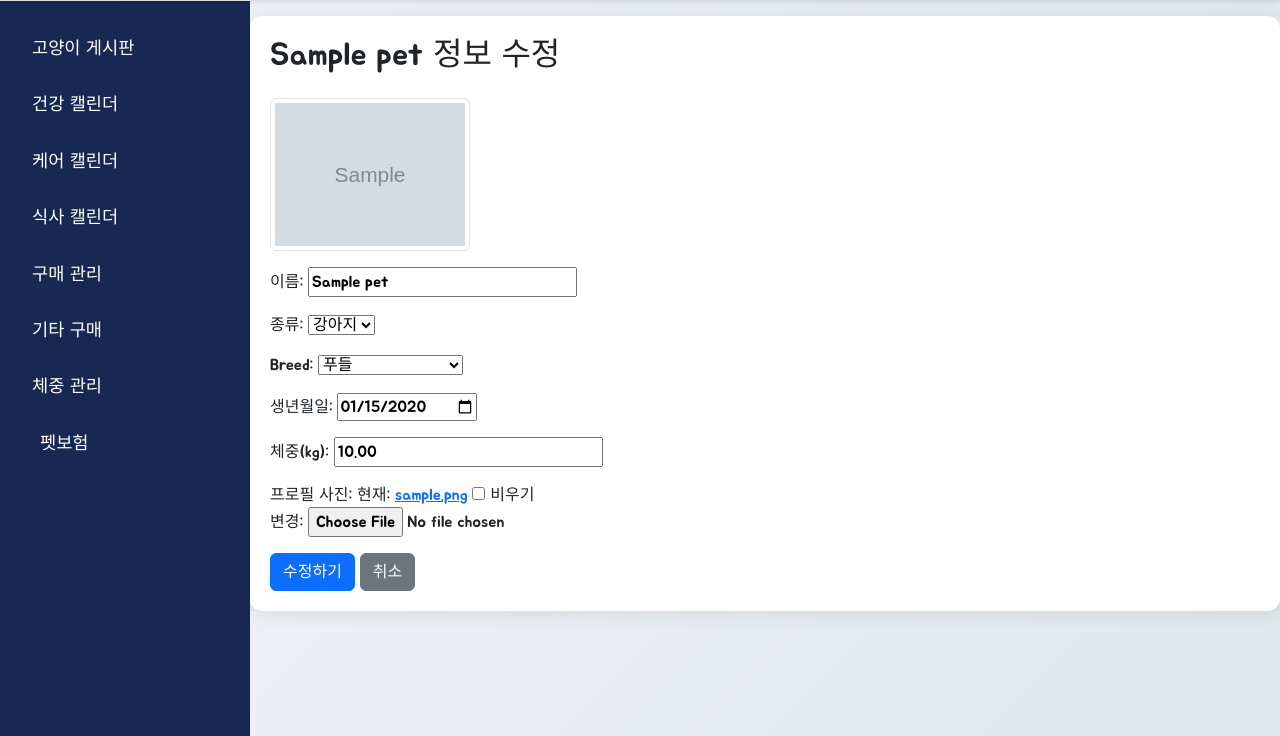
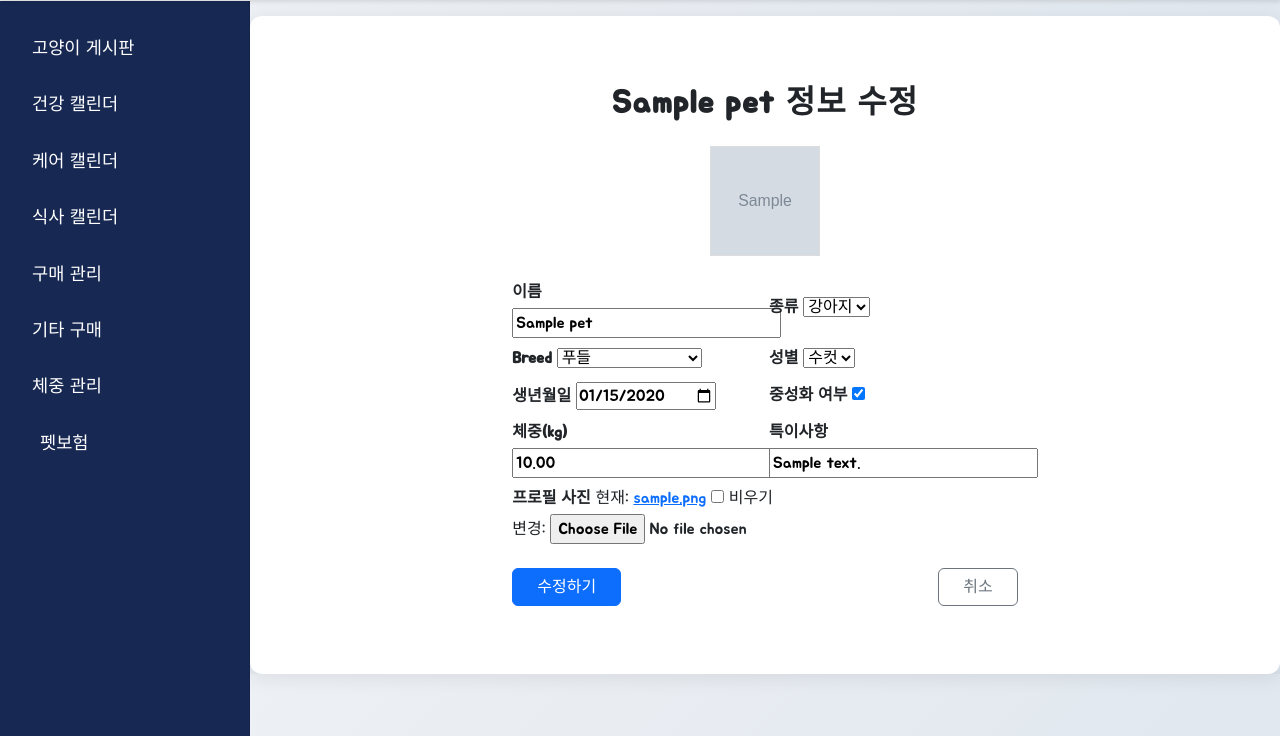
Before and after one commit to ychany/CatCare, a Django app: page /pets/edit/1/ in a window 1280 px wide. Shown: the part 64-800 px from the top of the page. Run offline with Django 5.2, Linux system fonts and the light colour scheme; a user stored in the database is signed in; tables that the repository leaves empty hold one stand-in row (values such as "Sample post"); grey boxes marked "Sample" are stand-in pictures.

Commit message:
고양이 추가, 수정페이지 수정

```diff
--- a/common_app/forms.py
+++ b/common_app/forms.py
@@ -41,7 +41,7 @@ class PetForm(forms.ModelForm):
 
     class Meta:
         model = Pet
-        fields = ['name', 'pet_type', 'breed', 'birth_date', 'weight', 'image']
+        fields = ['name', 'pet_type', 'breed', 'birth_date', 'gender', 'neutered', 'weight', 'notes', 'image']
         widgets = {
             'birth_date': forms.DateInput(attrs={'type': 'date'}),
         }
--- a/common_app/models.py
+++ b/common_app/models.py
@@ -45,6 +45,9 @@ class Pet(models.Model):
     image = models.ImageField(upload_to='pet_images/', verbose_name='프로필 사진', null=True, blank=True)
     created_at = models.DateTimeField(auto_now_add=True)
     updated_at = models.DateTimeField(auto_now=True)
+    gender = models.CharField(max_length=10, choices=[('male', '수컷'), ('female', '암컷')], verbose_name='성별', default='male')
+    neutered = models.BooleanField(verbose_name='중성화 여부', default=False)
+    notes = models.CharField(max_length=255, verbose_name='특이사항', blank=True, null=True)
 
     def __str__(self):
         return f"{self.name} ({self.get_pet_type_display()})"
--- a/templates/common_app/pet_edit.html
+++ b/templates/common_app/pet_edit.html
@@ -3,20 +3,96 @@
 {% block title %}{{ pet.name }} 정보 수정 - 고양이 정보 사이트{% endblock %}
 
 {% block content %}
-<div class="row">
-    <div class="col-md-6">
-        <h2 class="mb-4">{{ pet.name }} 정보 수정</h2>
-        <form method="post" enctype="multipart/form-data">
+<div class="container py-4">
+  <div class="row justify-content-center">
+    <div class="col-md-8 col-lg-7">
+      <div class="card border-0" style="box-shadow:none;">
+        <div class="card-body p-4">
+          <h2 class="mb-4 text-center fw-bold" style="letter-spacing:1px;">{{ pet.name }} 정보 수정</h2>
+          <form method="post" enctype="multipart/form-data">
             {% csrf_token %}
             {% if pet.image %}
-                <div class="mb-3">
-                    <img src="{{ pet.image.url }}" alt="{{ pet.name }}" class="img-thumbnail" style="max-width: 200px;">
-                </div>
+              <div class="text-center mb-4">
+                <img src="{{ pet.image.url }}" alt="{{ pet.name }}" style="width:110px; height:110px; object-fit:cover; border:1px solid #ddd;">
+              </div>
             {% endif %}
-            {{ form.as_p }}
-            <button type="submit" class="btn btn-primary">수정하기</button>
-            <a href="{% url 'index' %}" class="btn btn-secondary">취소</a>
-        </form>
+            <div class="row g-2 align-items-center">
+              <div class="col-md-6">
+                <label class="form-label fw-semibold mb-1">{{ form.name.label }}</label>
+                {{ form.name }}
+                {% for error in form.name.errors %}<div class="text-danger small">{{ error }}</div>{% endfor %}
+              </div>
+              <div class="col-md-6">
+                <label class="form-label fw-semibold mb-1">{{ form.pet_type.label }}</label>
+                {{ form.pet_type }}
+                {% for error in form.pet_type.errors %}<div class="text-danger small">{{ error }}</div>{% endfor %}
+              </div>
+              <div class="col-md-6">
+                <label class="form-label fw-semibold mb-1">{{ form.breed.label }}</label>
+                {{ form.breed }}
+                {% for error in form.breed.errors %}<div class="text-danger small">{{ error }}</div>{% endfor %}
+              </div>
+              <div class="col-md-6">
+                <label class="form-label fw-semibold mb-1">{{ form.gender.label }}</label>
+                {{ form.gender }}
+                {% for error in form.gender.errors %}<div class="text-danger small">{{ error }}</div>{% endfor %}
+              </div>
+              <div class="col-md-6">
+                <label class="form-label fw-semibold mb-1">{{ form.birth_date.label }}</label>
+                {{ form.birth_date }}
+                {% for error in form.birth_date.errors %}<div class="text-danger small">{{ error }}</div>{% endfor %}
+              </div>
+              <div class="col-md-6">
+                <label class="form-label fw-semibold mb-1">{{ form.neutered.label }}</label>
+                {{ form.neutered }}
+                {% for error in form.neutered.errors %}<div class="text-danger small">{{ error }}</div>{% endfor %}
+              </div>
+              <div class="col-md-6">
+                <label class="form-label fw-semibold mb-1">{{ form.weight.label }}</label>
+                {{ form.weight }}
+                {% for error in form.weight.errors %}<div class="text-danger small">{{ error }}</div>{% endfor %}
+              </div>
+              <div class="col-md-6">
+                <label class="form-label fw-semibold mb-1">{{ form.notes.label }}</label>
+                {{ form.notes }}
+                {% for error in form.notes.errors %}<div class="text-danger small">{{ error }}</div>{% endfor %}
+              </div>
+              <div class="col-12">
+                <label class="form-label fw-semibold mb-1">{{ form.image.label }}</label>
+                {{ form.image }}
+                {% for error in form.image.errors %}<div class="text-danger small">{{ error }}</div>{% endfor %}
+              </div>
+            </div>
+            <div class="d-flex justify-content-between mt-4">
+              <button type="submit" class="btn btn-primary px-4">수정하기</button>
+              <a href="{% url 'index' %}" class="btn btn-outline-secondary px-4">취소</a>
+            </div>
+          </form>
+        </div>
+      </div>
     </div>
+  </div>
 </div>
+
+<style>
+.card {
+  border-radius: 0;
+  box-shadow: none;
+}
+.simple-input {
+  border-radius: 0 !important;
+  box-shadow: none !important;
+  border: 1px solid #bbb !important;
+  background: #fff !important;
+}
+.form-label {
+  font-weight: 600;
+  font-size: 1rem;
+}
+input[type="checkbox"].simple-input {
+  width: 18px;
+  height: 18px;
+  margin-top: 0.3em;
+}
+</style>
 {% endblock %}
```
Also changed, not shown: common_app/migrations/0005_pet_gender_pet_neutered_pet_notes.py (added).
